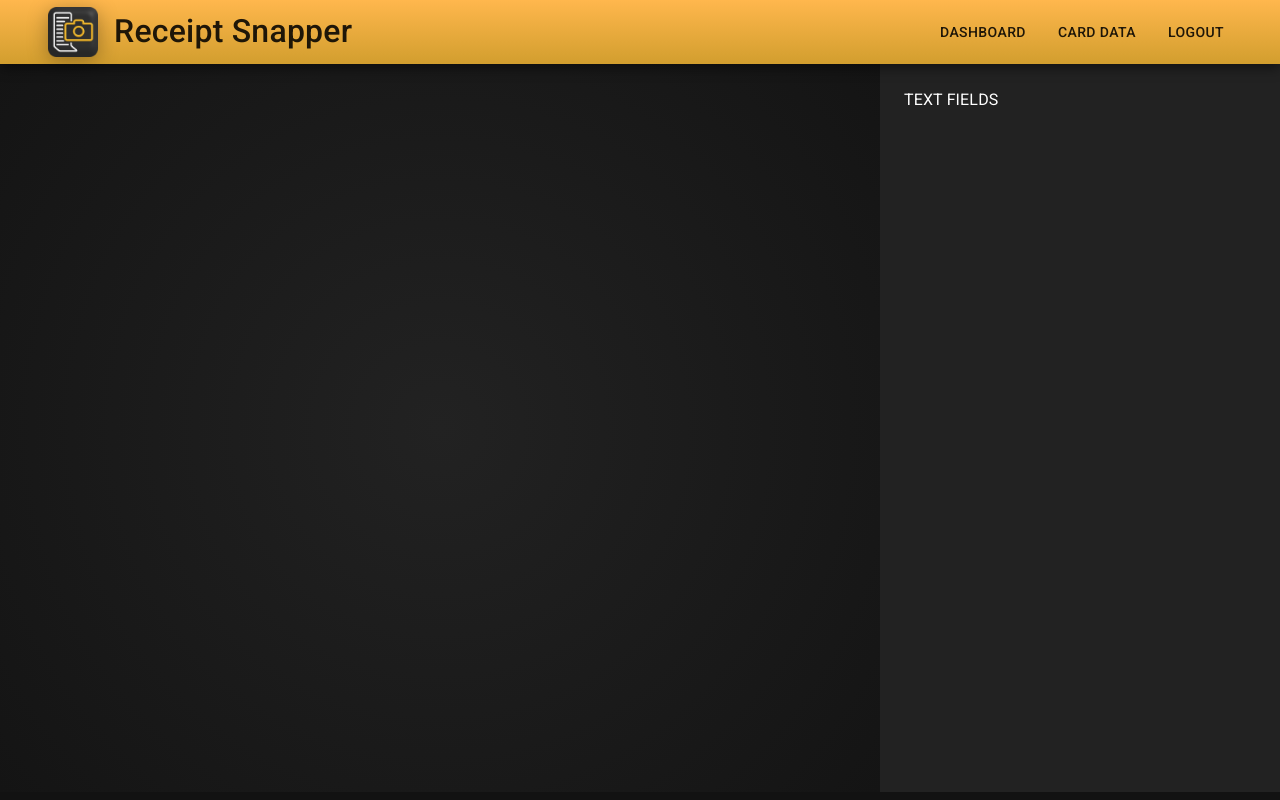
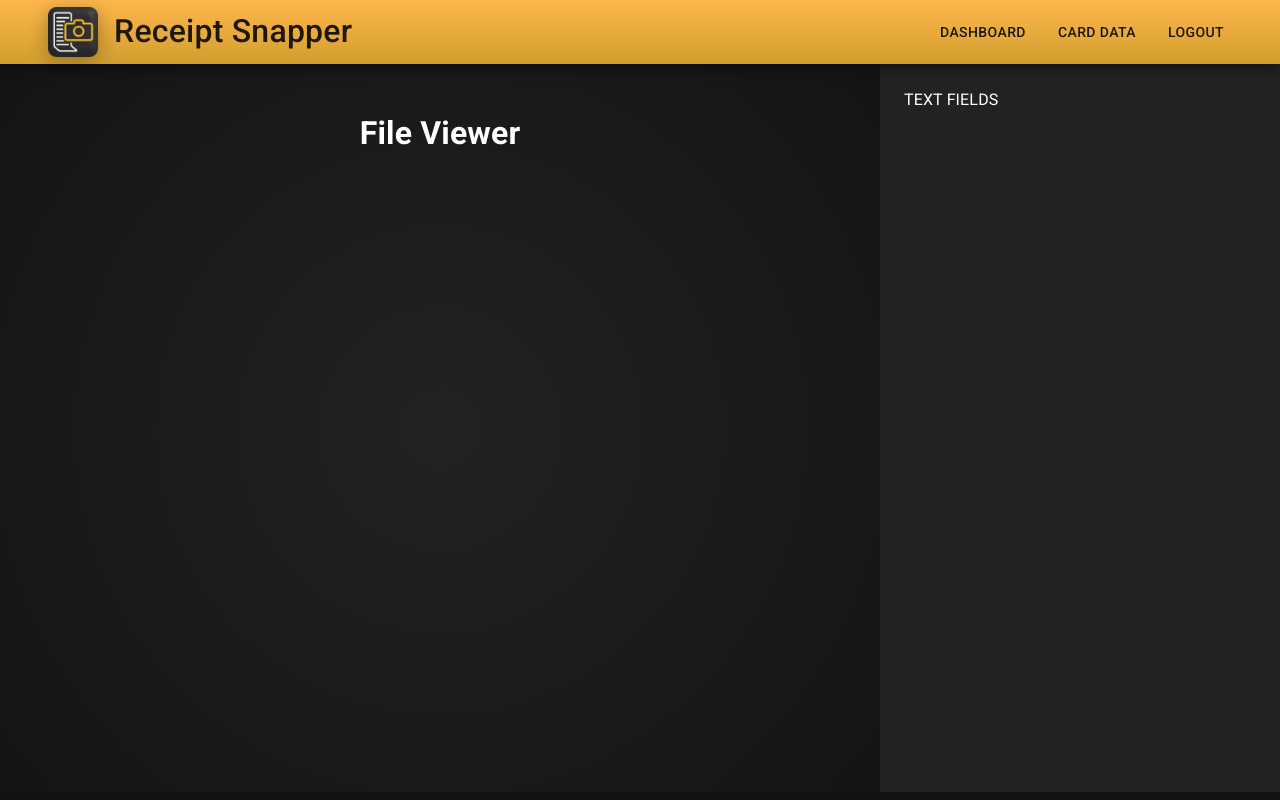
Before and after one commit to COMP2281/receipt-snapper, a React (Create React App) app in the folder myapp/: page /edit in a window 1280 px wide. Built offline with nearby package versions, Linux system fonts and the light colour scheme.

Commit message:
began writing own doc viewer

```diff
--- /dev/null
+++ b/myapp/src/components/fileViewer.js
@@ -0,0 +1,9 @@
+import React from "react";
+
+export default function FileViewer() {
+    return (
+        <div>
+            <h1>File Viewer</h1>
+        </div>
+    );
+}
--- a/myapp/src/pages/edit.js
+++ b/myapp/src/pages/edit.js
@@ -1,6 +1,7 @@
 import React, { useEffect } from "react";
 import { Container, Box } from "@mui/material";
 import { useTheme } from "@mui/material/styles";
+import FileViewer from "../components/fileViewer";
 
 export default function Edit({ transaction }) {
     const theme = useTheme();
@@ -18,6 +19,9 @@ export default function Edit({ transaction }) {
                 textAlign: 'center',
                 justifyContent: 'center',
             }}>
+
+                <FileViewer file="assets/dev/example-receipt.png"/>
+
             </Box>
             <Box sx={{
                 backgroundColor: '#222222',
```
